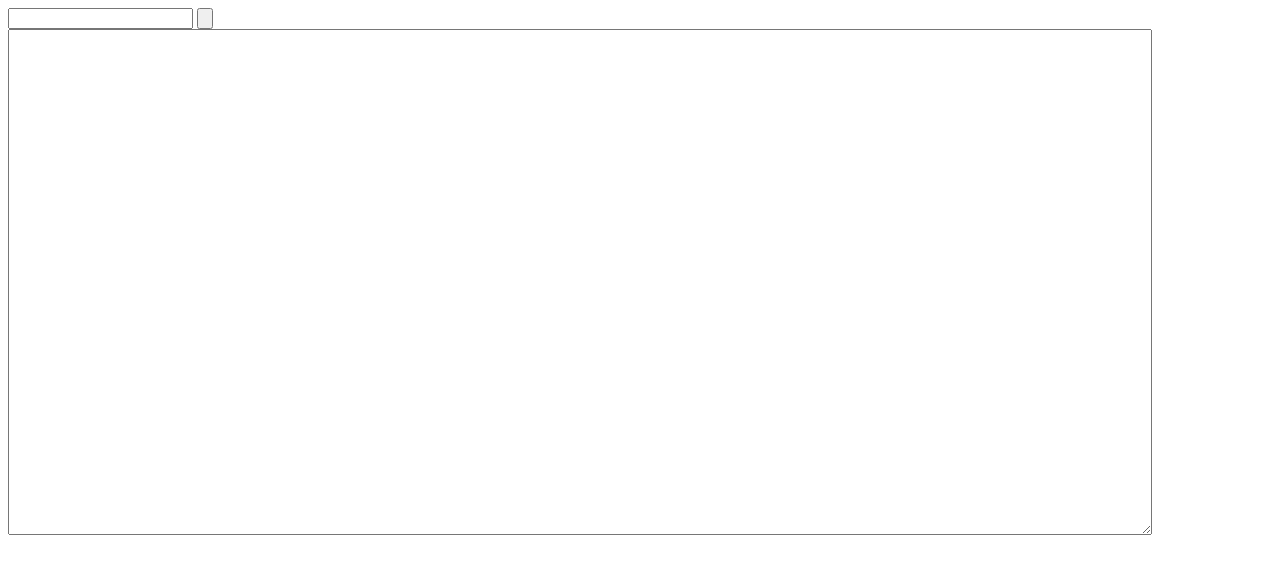
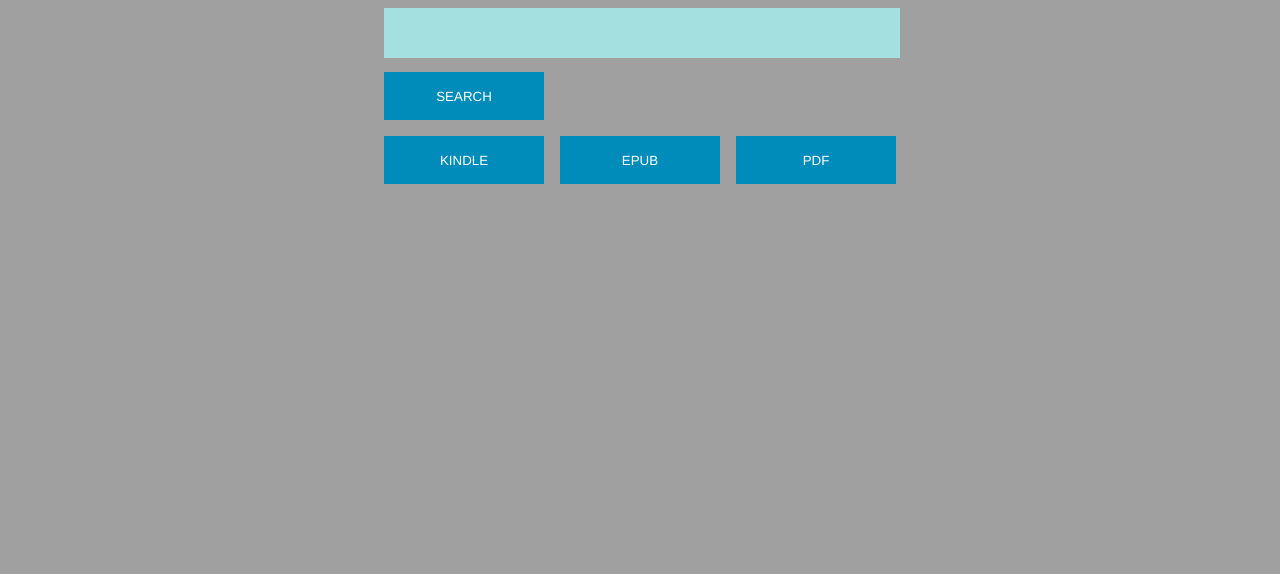
Before and after one commit to eltonjr/exilio, a plain HTML site: page index.html in a window 1280 px wide. Drawn offline with Linux system fonts and the light colour scheme.

Commit message:
Adicionando estilo basico > dando forma :)

```diff
--- /dev/null
+++ b/css/style.css
@@ -0,0 +1,62 @@
+body {
+    background-color: #a0a0a0;
+}
+
+.content {
+    width: 32rem;
+    height: 30rem;
+    margin: 0 auto;
+}
+
+.content :first-child {
+    margin-top: 0;
+}
+
+.element {
+    margin-top: 1rem;
+    height: 3rem;
+}
+
+input[type="text"] {
+    width: 100%;
+    height: 100%;
+
+    border: 0;
+    outline: none;
+
+    background-color: #A5E0E0;
+}
+
+button {
+    display: inline-block;
+    float: left;
+    cursor: pointer;
+    font-family: "Helvetica Neue", "Helvetica", Helvetica, Arial, sans-serif !important;
+    border-style: solid;
+    border-width: 0px;
+
+    min-width: 7rem;
+    min-height: 3rem;
+    width: 10rem;
+    margin-left: 1rem;
+
+    background-color: #008CBA;
+    border-color: #007295;
+    color: #fff;
+    text-align: center;
+    margin-top: 0;
+}
+
+button:hover, button:focus {
+    background-color: #007295;
+}
+
+.element :first-child {
+    margin-left: 0;
+}
+
+textarea {
+    display: none;
+    width: 32rem;
+    height: 500px;
+}
--- a/index.html
+++ b/index.html
@@ -9,16 +9,29 @@
 
 		<body>
 
-			<input type="text" id="shalom"></input>
+			<div class="content">
 
-			<input type="button" onclick="imCurious(document.getElementById('shalom').value)"></input>
+				<div class="element">
+					<input type="text" id="shalom"></input>
+				</div>
 
-			<br/>
-			<div id="feedback" style="display: none;"></div>
+				<div class="element">
+					<button onclick="imCurious(document.getElementById('shalom').value)">SEARCH</button>
+				</div>
 
-			<textarea style="width: 90%; height: 500px;" id="htmlCodeTextArea"></textarea>
+				<div class="element">
+					<button>KINDLE</button>
+					<button>EPUB</button>
+					<button>PDF</button>
+				</div>
 
+				<div id="feedback" style="display: none;"></div>
 
+				<textarea id="htmlCodeTextArea"></textarea>
+
+			</div>
+
+			<link href="css/style.css" rel="stylesheet" type="text/css">
 			<script src="js/jquery.min.js"></script>
 			<script src="js/jquery.xdomainajax.js"></script>
 			<script src="js/main.js"></script>
```
